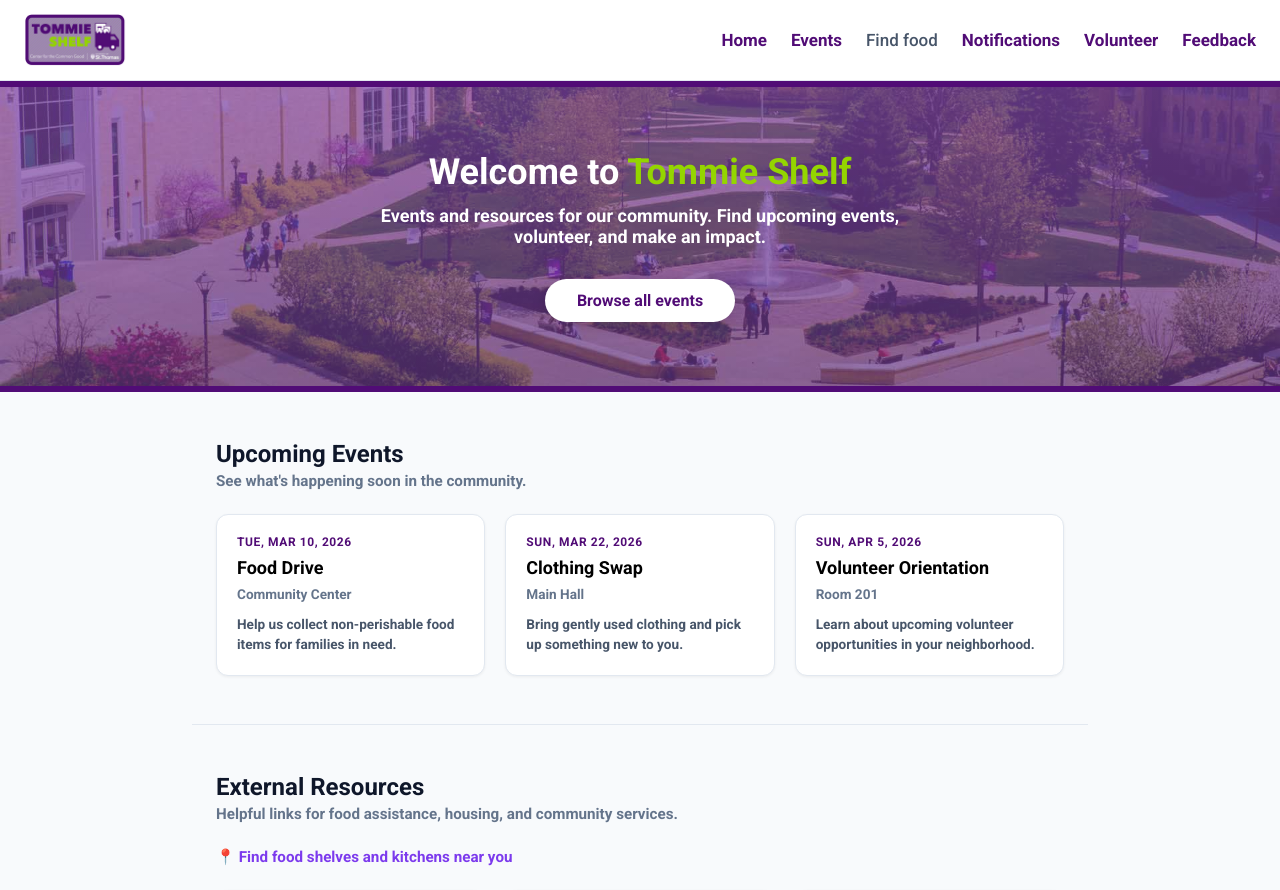
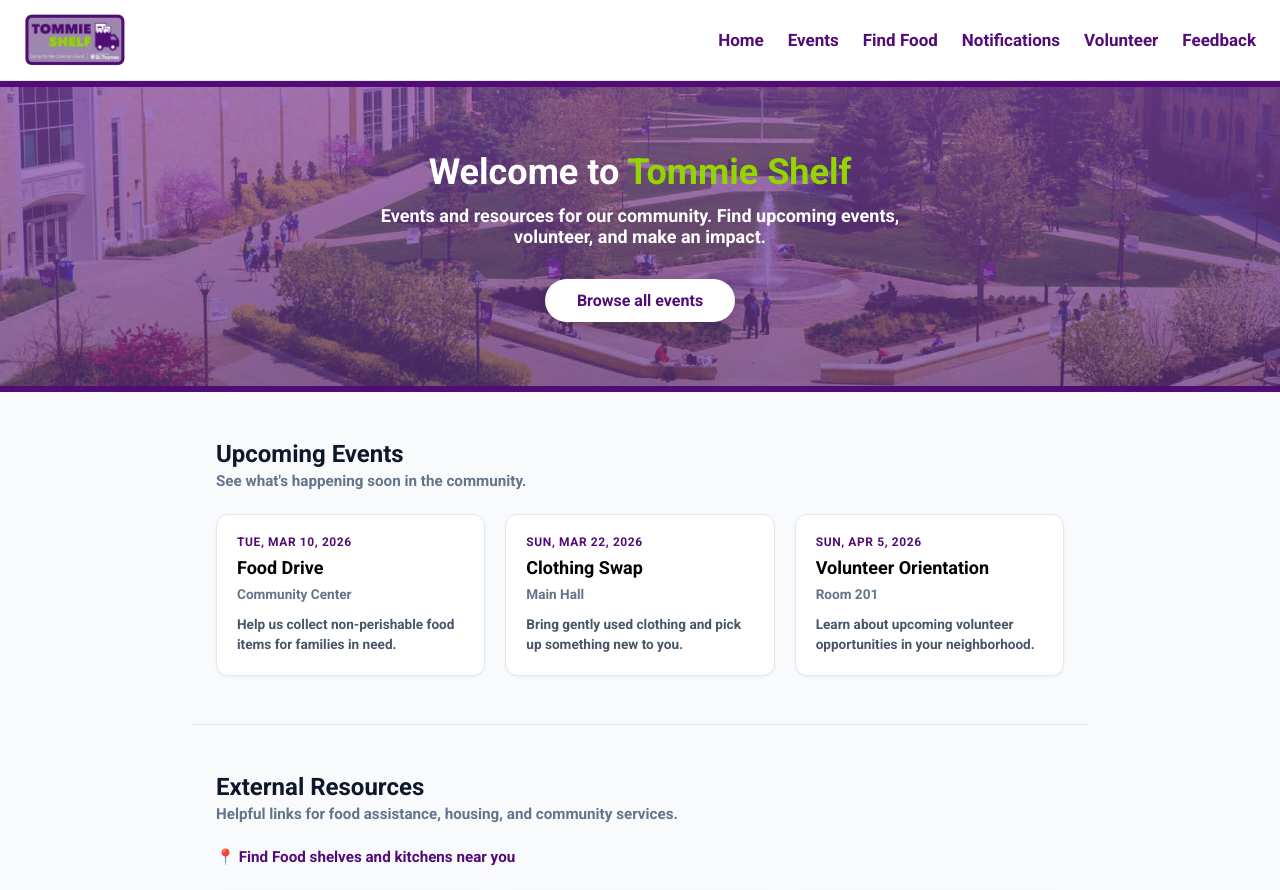
Before and after one commit to erikep/BuildFest2026, a Next.js app: page / in a window 1280 px wide. Shown: the top 890 px of the page. Built offline with nearby package versions, Linux system fonts and the light colour scheme; no server answers; the database is empty.

Commit message:
Fixed small cosmetics with Erik's updates

```diff
--- a/app/(client)/find-food/page.tsx
+++ b/app/(client)/find-food/page.tsx
@@ -80,7 +80,7 @@ export default function FindFoodPage() {
           onClick={handleUseMyLocation}
           style={{
             padding: "0.5rem 1rem",
-            background: "#7c3aed",
+            background: "#510C76",
             color: "#fff",
             border: "none",
             borderRadius: "8px",
--- a/app/(client)/layout.tsx
+++ b/app/(client)/layout.tsx
@@ -45,9 +45,10 @@ export default function ClientLayout({
           </Link>
           <Link
             href="/find-food"
-            style={{ color: "#475569", fontWeight: 500 }}
+            className="header-nav-link"
+            style={{ color: "#510C76", fontWeight: 700 }}
           >
-            Find food
+            Find Food
           </Link>
           <Link
             href="/notifications"
--- a/app/(client)/page.tsx
+++ b/app/(client)/page.tsx
@@ -278,16 +278,17 @@ export default function ClientLandingPage() {
         <p style={{ marginBottom: "1.5rem" }}>
           <Link
             href="/find-food"
+            className="header-nav-link"
             style={{
               display: "inline-flex",
               alignItems: "center",
               gap: "0.35rem",
               fontSize: "0.95rem",
               fontWeight: 600,
-              color: "#7c3aed",
+              color: "#510C76",
             }}
           >
-            📍 Find food shelves and kitchens near you
+            📍 Find Food shelves and kitchens near you
           </Link>
         </p>
         <div
--- a/app/(staff)/layout.tsx
+++ b/app/(staff)/layout.tsx
@@ -41,7 +41,7 @@ export default function StaffLayout({
             <Link href="/staff/impact" className="header-nav-link" style={{ color: "#fff", fontWeight: 700 }}>
               Impact
             </Link>
-            <Link href="/staff/locations" style={{ color: "#94a3b8", fontWeight: 500 }}>
+            <Link href="/staff/locations" className="header-nav-link" style={{ color: "#fff", fontWeight: 700 }}>
               Locations
             </Link>
           </nav>
--- a/app/(staff)/staff/page.tsx
+++ b/app/(staff)/staff/page.tsx
@@ -121,7 +121,7 @@ export default function StaffDashboardPage() {
               <p style={{ fontSize: "0.8rem", color: "#64748b", marginBottom: "0.25rem" }}>
                 Upcoming
               </p>
-              <p style={{ fontSize: "1.75rem", fontWeight: 700, color: "#510C76" }}>
+              <p style={{ fontSize: "1.75rem", fontWeight: 700, color: "#1e293b" }}>
                 {events.filter((e) => isUpcoming(e.date)).length}
               </p>
             </div>
```
Also changed, not shown: 1 other file (tests, documents, lock files or other folders).
